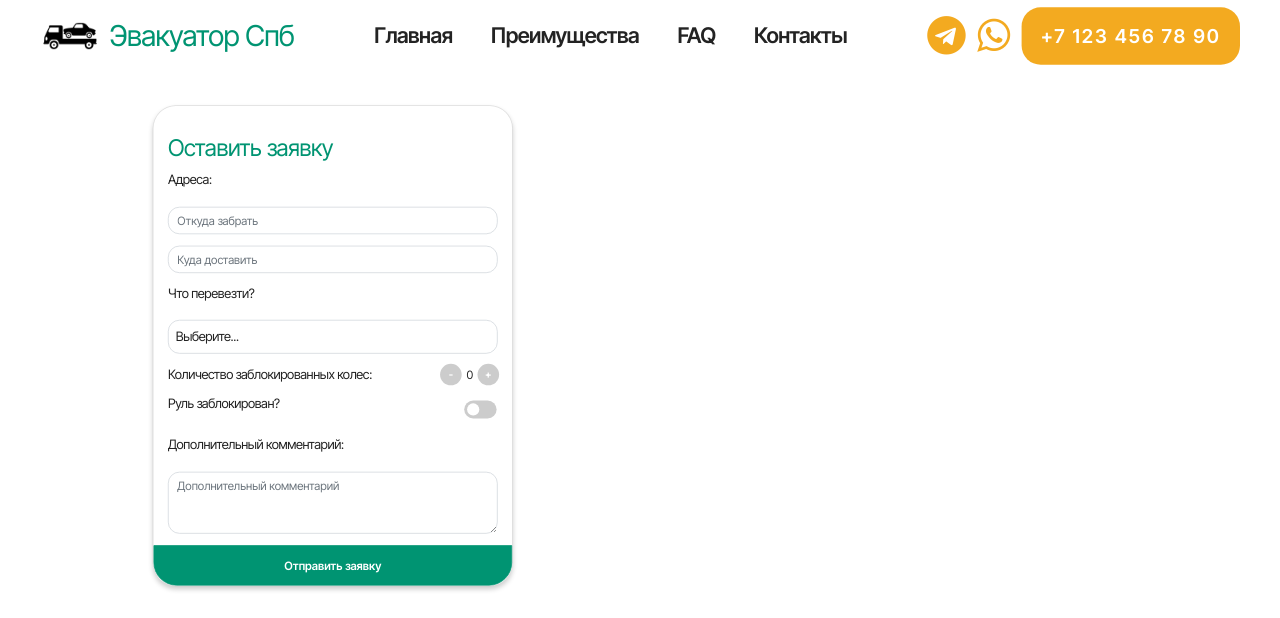
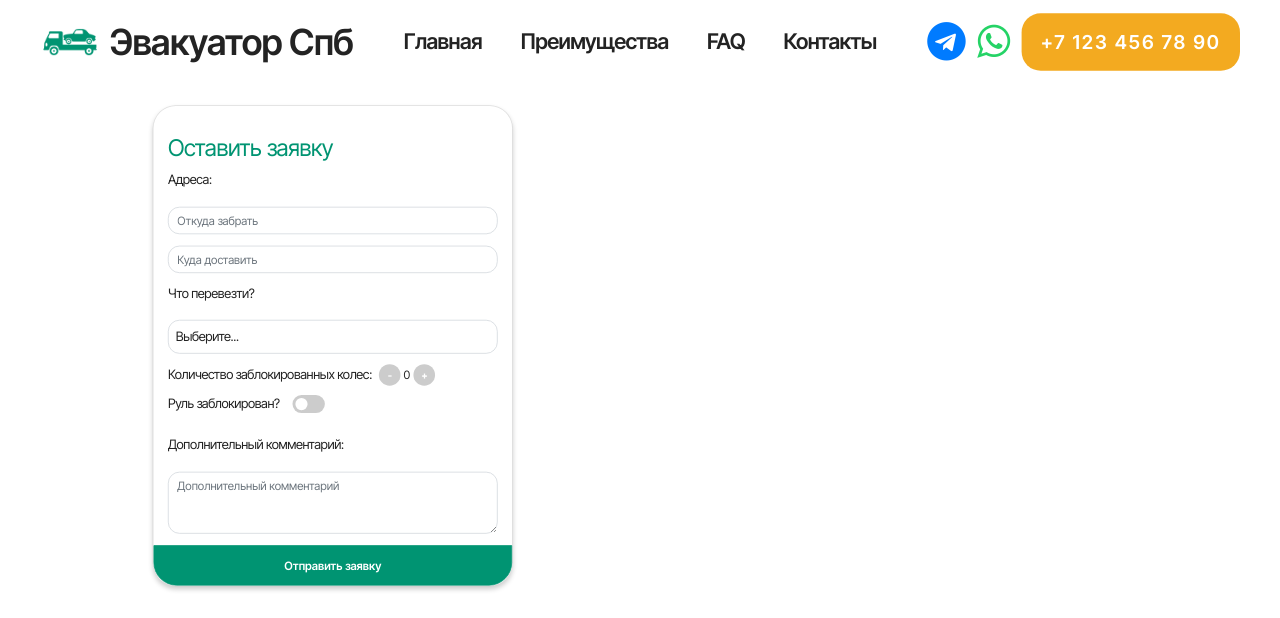
Before and after one commit to gargatun/towtruck_project, a Django app: page / in a window 1280 px wide. Shown: the top 618 px of the page. Run offline with Django 5.2, Linux system fonts and the light colour scheme; some libraries are stand-ins or nearby versions.

Commit message:
адаптация готова

```diff
--- a/main/templates/main/base.html
+++ b/main/templates/main/base.html
@@ -3,22 +3,31 @@
 
 <!DOCTYPE html>
 <html lang="ru">
-<head>
-    <meta charset="UTF-8">
-    <meta name="viewport" content="width=device-width, initial-scale=1">
+  <head>
+    <meta charset="UTF-8" />
+    <meta name="viewport" content="width=device-width, initial-scale=1" />
     <title>{% block title %}Заказ эвакуатора{% endblock %}</title>
     <!-- Google Fonts: Inter Tight -->
-    <link href="https://fonts.googleapis.com/css2?family=Inter+Tight:wght@400;600;700&display=swap" rel="stylesheet">
+    <link
+      href="https://fonts.googleapis.com/css2?family=Inter+Tight:wght@400;600;700&display=swap"
+      rel="stylesheet"
+    />
     <!-- Bootstrap CSS -->
-    <link rel="stylesheet" href="https://stackpath.bootstrapcdn.com/bootstrap/4.5.2/css/bootstrap.min.css">
+    <link
+      rel="stylesheet"
+      href="https://stackpath.bootstrapcdn.com/bootstrap/4.5.2/css/bootstrap.min.css"
+    />
     <!-- Font Awesome -->
-    <link rel="stylesheet" href="https://stackpath.bootstrapcdn.com/font-awesome/4.7.0/css/font-awesome.min.css">
+    <link
+      rel="stylesheet"
+      href="https://stackpath.bootstrapcdn.com/font-awesome/4.7.0/css/font-awesome.min.css"
+    />
     <!-- Дополнительные стили -->
-    <link rel="stylesheet" href="{% static 'css/style.css' %}">
+    <link rel="stylesheet" href="{% static 'css/style.css' %}" />
     {% block head %}{% endblock %}
     <style>
       :root {
-        --font-family-main: 'Inter Tight', sans-serif;
+        --font-family-main: "Inter Tight", sans-serif;
         --font-size-base: 1.125rem;
         --line-height-base: 1.4;
         --letter-spacing-base: -0.5px;
@@ -30,7 +39,7 @@
         --color-text-main: #232323;
         --color-submit-btn: #009472;
         --color-white: #ffffff;
-        --color-tel: #F3AA20;
+        --color-tel: #f3aa20;
       }
 
       .scale-wrapper {
@@ -106,8 +84,9 @@
       }
 
       header .h4 {
-        color: var(--color-company-name);
         margin: 0;
+        font-size: 30px;
+        font-weight: 600;
       }
 
       header .nav-link {
@@ -139,24 +118,31 @@
         padding-top: 60px;
       }
 
-      h2, h4, h5 {
+      h2,
+      h4,
+      h5 {
         color: var(--color-company-name);
       }
 
       a {
-        color: var(--color-company-name);
         text-decoration: none;
       }
 
       a:hover {
-        color: var(--color-header-button);
+        color: var(#006799);
       }
-
+      .social-icon.wa-icon {
+        color: #25D366;
+      }
+      .social-icon.wa-icon:hover {
+        color: #1DA851;
+      }
       footer {
         background-color: var(--color-bg);
       }
 
-      footer h5, footer p {
+      footer h5,
+      footer p {
         color: var(--color-text-main);
       }
 
--- a/main/templates/main/home.html
+++ b/main/templates/main/home.html
@@ -28,7 +28,7 @@
       <i class="fa fa-whatsapp"></i>
     </a>
     <div class="desktop-phone d-none d-md-block">
-      <a href="tel:+71234567890" class="btn btn-primary" style="white-space: nowrap;">+7 123 456 78 90</a>
+      <a href="tel:+71234567890" class="btn btn-primary" style="white-space: nowrap;">+7&nbsp;123&nbsp;456&nbsp;78&nbsp;90</a>
     </div>
     <!-- Для мобильной версии добавим иконку телефона, будет показана при узком экране -->
     <a href="tel:+71234567890" class="social-icon phone-icon d-md-none">
@@ -820,7 +820,7 @@
   background-color: #ccc;
   transition: 0.4s;
   border-radius: 20px;
-    transform: translateX(530%);
+  transform: translateY(-30%);
 }
 .slider:before {
     position: absolute;
@@ -851,16 +851,10 @@ input:checked + .slider:before {
 
 /* Счетчик */
 .counter-container {
-    display: flex;
-    align-items: center;
-    justify-content: space-between;
+
+    justify-content: center;
+    transform: translateY(-25%);
     width: 90px;
-    height: 40px;
-    border-radius: 30px;
-    position: absolute;
-    top: 50%;
-    right: 10px;
-    transform: translateY(+50%);
 }
 .counter-button {
     width: 30px;
@@ -894,6 +888,7 @@ input:checked + .slider:before {
 }
 .counter-value {
     font-size: 16px;
+    width: 10px;
 }
 
 /* Выпадающий список */
@@ -961,15 +956,12 @@ input:checked + .slider:before {
     display: none;
 }
 .social-icon {
-    color: var(--color-tel); /* Основной цвет */
     font-size: 2rem; /* Увеличенный размер иконки */
     margin-right: 10px; /* Отступ между иконками */
     transition: color 0.3s;
   }
 
-  .social-icon:hover {
-    color: #7f2020; /* Цвет при наведении */
-  }
+
   /* Секция "Наши преимущества" */
 #advantages {
     background-color: #f8f8f4;
@@ -1388,14 +1380,12 @@ input:checked + .slider:before {
 
 .header-bar {
   width: 100%;            /* При узких экранах шапка занимает всю ширину */
-  margin: 5px auto;       /* Центрируем блок на экране */
   display: flex;
   align-items: center;
   justify-content: space-between;
   padding: 0 120px;       /* Отступы внутри шапки */
   box-sizing: border-box;
   background-color: #fff;
-  margin-top: 5px;
 }
 
 /* Примерно при сужении экрана скрываем пункты меню */
@@ -1404,39 +1394,44 @@ input:checked + .slider:before {
     display: none;
   }
 }
+@media (max-width: 4000px) {
+  .header-bar{
+    padding: 10px 500px;
+  }
+}
 @media (max-width: 3000px) {
   .header-bar{
-    padding: 0 300px;
+    padding: 10px 300px;
   }
 }
 @media (max-width: 2000px) {
   .header-bar{
-    padding: 0 200px;
+    padding: 10px 200px;
   }
 }
 @media (max-width: 1520px) {
   .header-bar{
-    padding: 0 180px;
+    padding: 10px 180px;
   }
 }
 @media (max-width: 1330px) {
   .header-bar{
-    padding: 0 140px;
+    padding: 10px 140px;
   }
 }
 @media (max-width: 1130px) {
   .header-bar{
-    padding: 0 100px;
+    padding: 10px 100px;
   }
 }
 @media (max-width: 770px) {
   .header-bar{
-    padding: 0 60px;
+    padding: 10px 60px;
   }
 }
 @media (max-width: 420px) {
   .header-bar{
-    padding: 0 30px;
+    padding: 10px 30px;
   }
 }
 
@@ -1472,7 +1467,6 @@ input:checked + .slider:before {
     /* Добавим отступы, если нужно */
     box-sizing: border-box;
   }
-
   /* Убедимся, что .card занимает всю ширину родителя */
   .form-container .card {
     width: 100%;
@@ -1490,25 +1484,21 @@ input:checked + .slider:before {
   }
   .slider {
 
-    transform: translateX(450%);
 }
 @media (max-width: 500px) {
 
   .slider {
 
-    transform: translateX(250%);
 }
 @media (max-width: 410px) {
 
   .slider {
 
-    transform: translateX(150%);
 }
 @media (max-width: 330px) {
 
   .slider {
 
-    transform: translateX(50%);
 }
 
 }
@@ -1569,12 +1559,12 @@ input:checked + .slider:before {
     word-wrap: break-word; /* Перенос слов при длинном тексте */
   }
 
-  .counter-container {
-    transform: translateY(-80%);
-  }
-}
-
-
+
+}
+
+.fa-telegram {
+  color: #0088cc;
+}
 
 
 </style>
```
Also changed, not shown: other parts of main/templates/main/base.html (+48 -47 lines), static/images/logo.png. Lines whose indentation alone changed are shown as unchanged.
